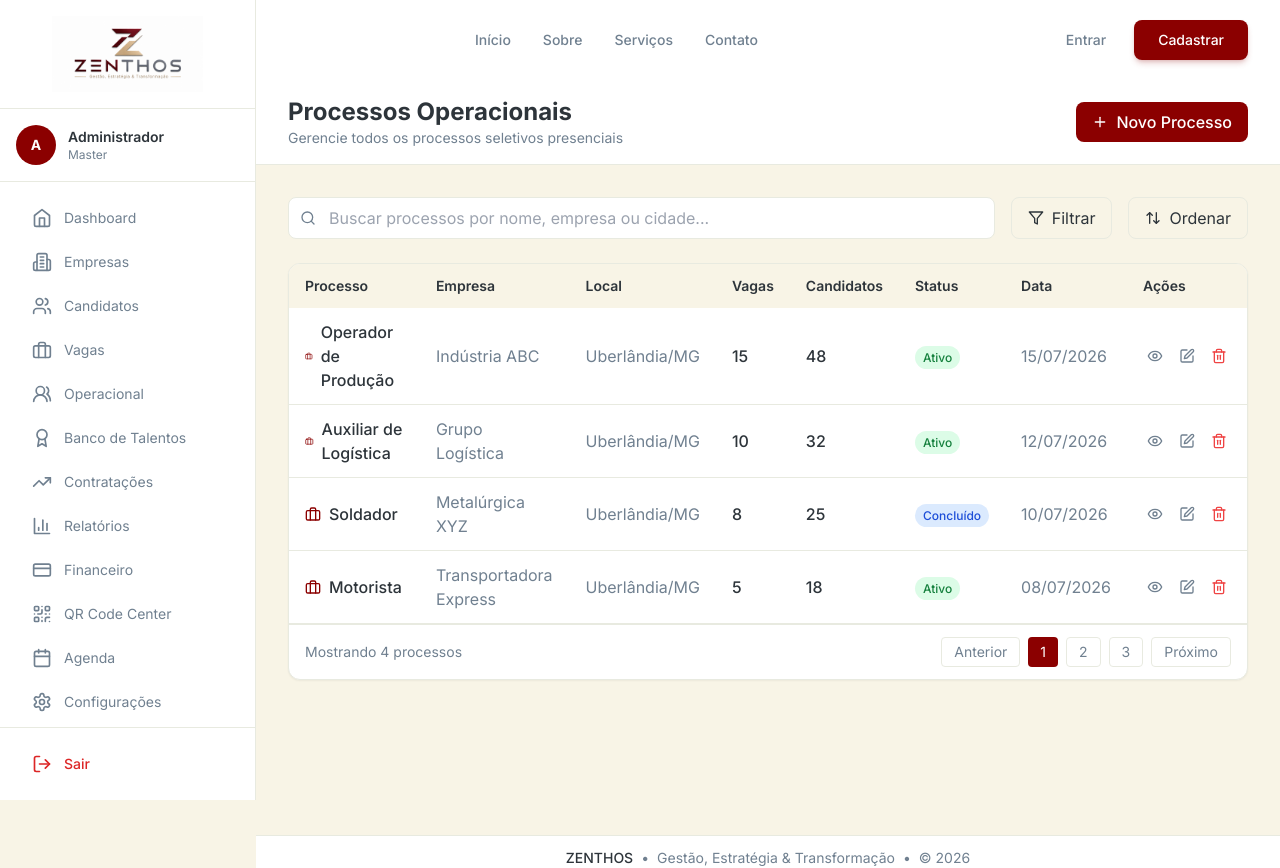
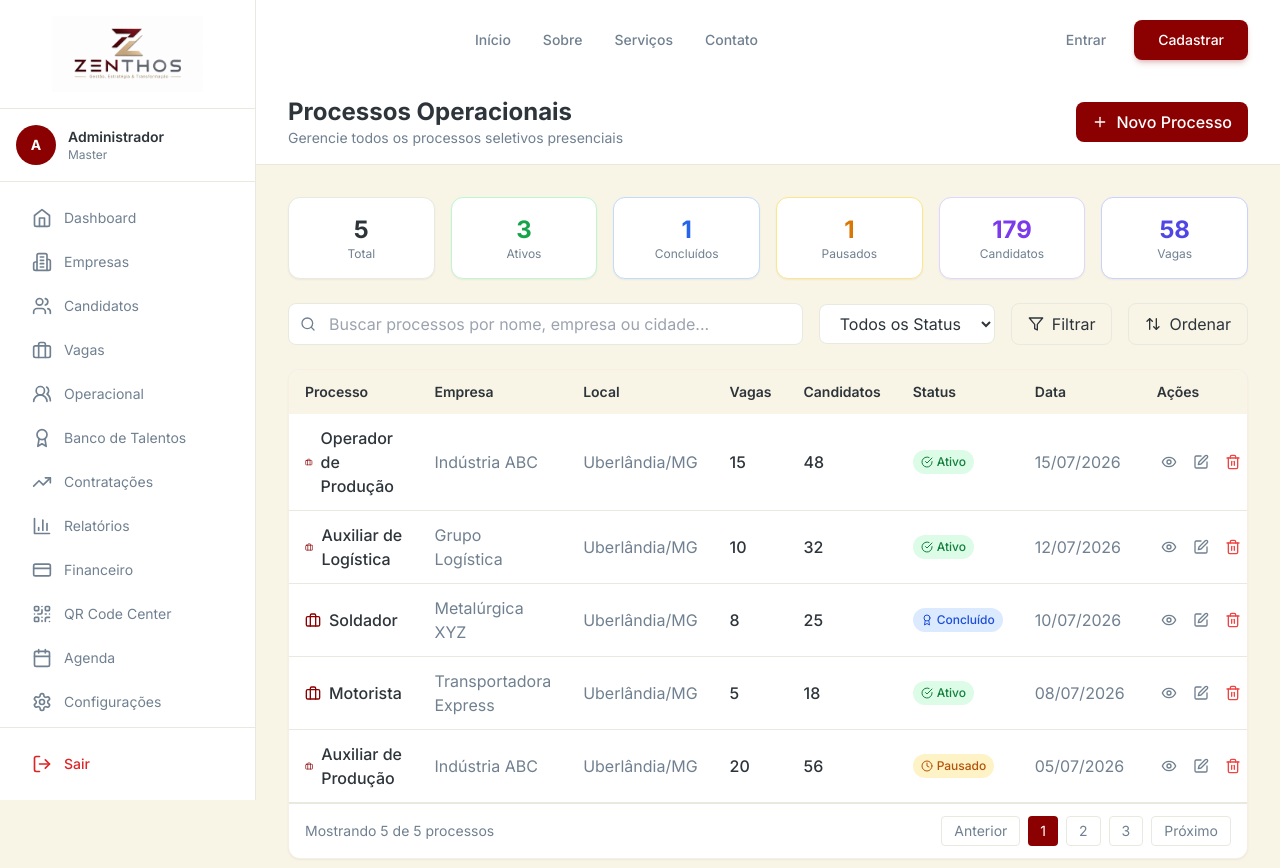
Before and after one commit to trivoroficial/consult_recruit, a Next.js app: page /admin/operacional/processos in a window 1280 px wide. Shown: the top 868 px of the page. Built offline with nearby package versions, Linux system fonts and the light colour scheme; sample sign-in values are in the browser's storage; a web font is replaced by a local one.

Commit message:
Update page.tsx

```diff
--- a/src/app/(dashboard)/admin/operacional/processos/page.tsx
+++ b/src/app/(dashboard)/admin/operacional/processos/page.tsx
@@ -6,12 +6,14 @@ import { SidebarAdmin } from '@/components/dashboard/SidebarAdmin'
 import { DashboardFooter } from '@/components/dashboard/DashboardFooter'
 import {
   Briefcase, Plus, Search, Filter, Eye, Edit, Trash2,
-  Building2, Users, Calendar, MapPin, Clock, ArrowUpDown
+  Building2, Users, Calendar, MapPin, Clock, ArrowUpDown,
+  CheckCircle, XCircle, Award, FileText
 } from 'lucide-react'
 
 export default function OperacionalProcessos() {
   const router = useRouter()
   const [search, setSearch] = useState('')
+  const [statusFilter, setStatusFilter] = useState('todos')
 
   const processos = [
     {
@@ -23,7 +25,8 @@ export default function OperacionalProcessos() {
       candidatos: 48,
       status: 'ativo',
       data: '15/07/2026',
-      responsavel: 'João Silva'
+      responsavel: 'João Silva',
+      descricao: 'Processo para contratação de operadores de produção'
     },
     {
       id: 2,
@@ -34,7 +37,8 @@ export default function OperacionalProcessos() {
       candidatos: 32,
       status: 'ativo',
       data: '12/07/2026',
-      responsavel: 'Maria Santos'
+      responsavel: 'Maria Santos',
+      descricao: 'Processo para auxiliares de logística'
     },
     {
       id: 3,
@@ -45,7 +49,8 @@ export default function OperacionalProcessos() {
       candidatos: 25,
       status: 'concluido',
       data: '10/07/2026',
-      responsavel: 'Pedro Costa'
+      responsavel: 'Pedro Costa',
+      descricao: 'Processo para soldadores especializados'
     },
     {
       id: 4,
@@ -56,7 +61,20 @@ export default function OperacionalProcessos() {
       candidatos: 18,
       status: 'ativo',
       data: '08/07/2026',
-      responsavel: 'Ana Oliveira'
+      responsavel: 'Ana Oliveira',
+      descricao: 'Processo para motoristas com CNH D'
+    },
+    {
+      id: 5,
+      nome: 'Auxiliar de Produção',
+      empresa: 'Indústria ABC',
+      cidade: 'Uberlândia/MG',
+      vagas: 20,
+      candidatos: 56,
+      status: 'pausado',
+      data: '05/07/2026',
+      responsavel: 'João Silva',
+      descricao: 'Processo para auxiliares de produção - pausado por demanda'
     },
   ]
 
@@ -64,6 +82,29 @@ export default function OperacionalProcessos() {
     ativo: 'bg-green-100 text-green-700',
     concluido: 'bg-blue-100 text-blue-700',
     pausado: 'bg-yellow-100 text-yellow-700',
+  }
+
+  const statusIcons = {
+    ativo: CheckCircle,
+    concluido: Award,
+    pausado: Clock,
+  }
+
+  const filteredProcessos = processos.filter(item => {
+    const matchSearch = item.nome.toLowerCase().includes(search.toLowerCase()) ||
+                         item.empresa.toLowerCase().includes(search.toLowerCase()) ||
+                         item.cidade.toLowerCase().includes(search.toLowerCase())
+    const matchStatus = statusFilter === 'todos' || item.status === statusFilter
+    return matchSearch && matchStatus
+  })
+
+  const stats = {
+    total: processos.length,
+    ativos: processos.filter(p => p.status === 'ativo').length,
+    concluidos: processos.filter(p => p.status === 'concluido').length,
+    pausados: processos.filter(p => p.status === 'pausado').length,
+    totalCandidatos: processos.reduce((acc, p) => acc + p.candidatos, 0),
+    totalVagas: processos.reduce((acc, p) => acc + p.vagas, 0),
   }
 
   return (
@@ -86,9 +127,37 @@ export default function OperacionalProcessos() {
         </header>
 
         <div className="flex-1 p-8">
+          {/* CARDS DE ESTATÍSTICAS */}
+          <div className="grid grid-cols-2 md:grid-cols-3 lg:grid-cols-6 gap-4 mb-6">
+            <div className="bg-white p-4 rounded-xl shadow-sm border border-[#E8EAE0] text-center">
+              <p className="text-2xl font-bold text-[#2D343A]">{stats.total}</p>
+              <p className="text-xs text-[#708090]">Total</p>
+            </div>
+            <div className="bg-white p-4 rounded-xl shadow-sm border border-[#E8EAE0] text-center border-green-200">
+              <p className="text-2xl font-bold text-green-600">{stats.ativos}</p>
+              <p className="text-xs text-[#708090]">Ativos</p>
+            </div>
+            <div className="bg-white p-4 rounded-xl shadow-sm border border-[#E8EAE0] text-center border-blue-200">
+              <p className="text-2xl font-bold text-blue-600">{stats.concluidos}</p>
+              <p className="text-xs text-[#708090]">Concluídos</p>
+            </div>
+            <div className="bg-white p-4 rounded-xl shadow-sm border border-[#E8EAE0] text-center border-yellow-200">
+              <p className="text-2xl font-bold text-yellow-600">{stats.pausados}</p>
+              <p className="text-xs text-[#708090]">Pausados</p>
+            </div>
+            <div className="bg-white p-4 rounded-xl shadow-sm border border-[#E8EAE0] text-center border-purple-200">
+              <p className="text-2xl font-bold text-purple-600">{stats.totalCandidatos}</p>
+              <p className="text-xs text-[#708090]">Candidatos</p>
+            </div>
+            <div className="bg-white p-4 rounded-xl shadow-sm border border-[#E8EAE0] text-center border-indigo-200">
+              <p className="text-2xl font-bold text-indigo-600">{stats.totalVagas}</p>
+              <p className="text-xs text-[#708090]">Vagas</p>
+            </div>
+          </div>
+
           {/* FILTROS */}
-          <div className="flex items-center gap-4 mb-6">
-            <div className="flex-1 relative">
+          <div className="flex flex-wrap items-center gap-4 mb-6">
+            <div className="flex-1 min-w-[200px] relative">
               <Search className="absolute left-3 top-1/2 -translate-y-1/2 h-4 w-4 text-[#708090]" />
               <input
                 type="text"
@@ -98,6 +167,16 @@ export default function OperacionalProcessos() {
                 onChange={(e) => setSearch(e.target.value)}
               />
             </div>
+            <select
+              className="px-4 py-2 border border-[#E8EAE0] rounded-lg focus:outline-none focus:ring-2 focus:ring-[#8B0000] bg-white"
+              value={statusFilter}
+              onChange={(e) => setStatusFilter(e.target.value)}
+            >
+              <option value="todos">Todos os Status</option>
+              <option value="ativo">Ativo</option>
+              <option value="concluido">Concluído</option>
+              <option value="pausado">Pausado</option>
+            </select>
             <button className="px-4 py-2 border border-[#E8EAE0] rounded-lg hover:bg-[#F8F4E6] transition flex items-center gap-2">
               <Filter className="h-4 w-4" />
               Filtrar
@@ -109,7 +188,7 @@ export default function OperacionalProcessos() {
           </div>
 
           {/* TABELA */}
-          <div className="bg-white rounded-xl shadow-sm border border-[#E8EAE0] overflow-hidden">
+          <div className="bg-white rounded-xl shadow-sm border border-[#E8EAE0} overflow-hidden">
             <div className="overflow-x-auto">
               <table className="w-full">
                 <thead className="bg-[#F8F4E6]">
@@ -125,7 +204,9 @@ export default function OperacionalProcessos() {
                   </tr>
                 </thead>
                 <tbody>
-                  {processos.map((item) => (
+                  {filteredProcessos.map((item) => {
+                    const StatusIcon = statusIcons[item.status as keyof typeof statusIcons] || Briefcase
+                    return (
                       <tr key={item.id} className="border-b border-[#E8EAE0] hover:bg-[#F8F4E6] transition">
                         <td className="py-3 px-4">
                           <div className="flex items-center gap-2">
@@ -138,14 +219,18 @@ export default function OperacionalProcessos() {
                         <td className="py-3 px-4 text-[#2D343A] font-medium">{item.vagas}</td>
                         <td className="py-3 px-4 text-[#2D343A] font-medium">{item.candidatos}</td>
                         <td className="py-3 px-4">
-                        <span className={`px-2 py-1 rounded-full text-xs font-medium ${statusColors[item.status as keyof typeof statusColors]}`}>
+                          <span className={`px-2 py-1 rounded-full text-xs font-medium ${statusColors[item.status as keyof typeof statusColors]} flex items-center gap-1 w-fit`}>
+                            <StatusIcon className="h-3 w-3" />
                             {item.status === 'ativo' ? 'Ativo' : item.status === 'concluido' ? 'Concluído' : 'Pausado'}
                           </span>
                         </td>
                         <td className="py-3 px-4 text-[#708090]">{item.data}</td>
                         <td className="py-3 px-4">
                           <div className="flex gap-2">
-                          <button className="p-1 hover:bg-[#F8F4E6] rounded" title="Visualizar">
+                            <button
+                              onClick={() => router.push(`/admin/operacional/processos/${item.id}`)}
+                              className="p-1 hover:bg-[#F8F4E6] rounded" title="Visualizar"
+                            >
                               <Eye className="h-4 w-4 text-[#708090]" />
                             </button>
                             <button className="p-1 hover:bg-[#F8F4E6] rounded" title="Editar">
@@ -157,13 +242,14 @@ export default function OperacionalProcessos() {
                           </div>
                         </td>
                       </tr>
-                  ))}
+                    )
+                  })}
                 </tbody>
               </table>
             </div>
 
             <div className="flex items-center justify-between px-4 py-3 border-t border-[#E8EAE0] text-sm text-[#708090]">
-              <p>Mostrando {processos.length} processos</p>
+              <p>Mostrando {filteredProcessos.length} de {processos.length} processos</p>
               <div className="flex gap-2">
                 <button className="px-3 py-1 border border-[#E8EAE0] rounded hover:bg-[#F8F4E6]">Anterior</button>
                 <button className="px-3 py-1 bg-[#8B0000] text-white rounded">1</button>
```
Lines whose indentation alone changed are shown as unchanged.
